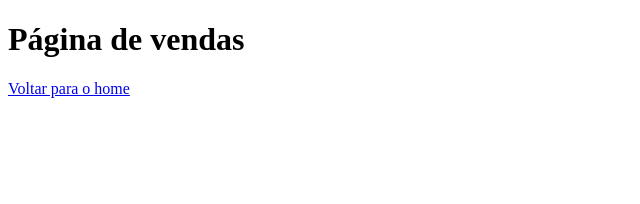
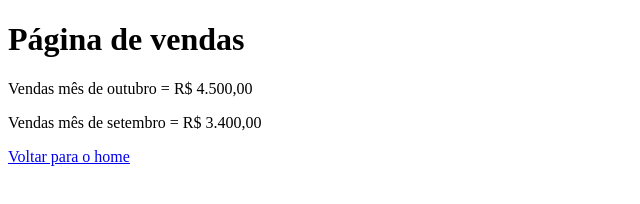
Before and after one commit to JoseAlailson/site-vendas, a plain HTML site: page vendas.html in a window 1280 px wide. Shown: the whole page, without its empty margins (0-640 px from the left). Drawn offline with Linux system fonts and the light colour scheme.

Commit message:
Entrada nos valores de venda

```diff
--- a/vendas.html
+++ b/vendas.html
@@ -7,6 +7,8 @@
 </head>
 <body>
     <h1>Página de vendas</h1>
+    <p>Vendas mês de outubro =  R$ 4.500,00</p>
+    <p>Vendas mês de setembro = R$ 3.400,00</p>
     <a href="index.html">Voltar para o home</a>
 </body>
 </html>
```
